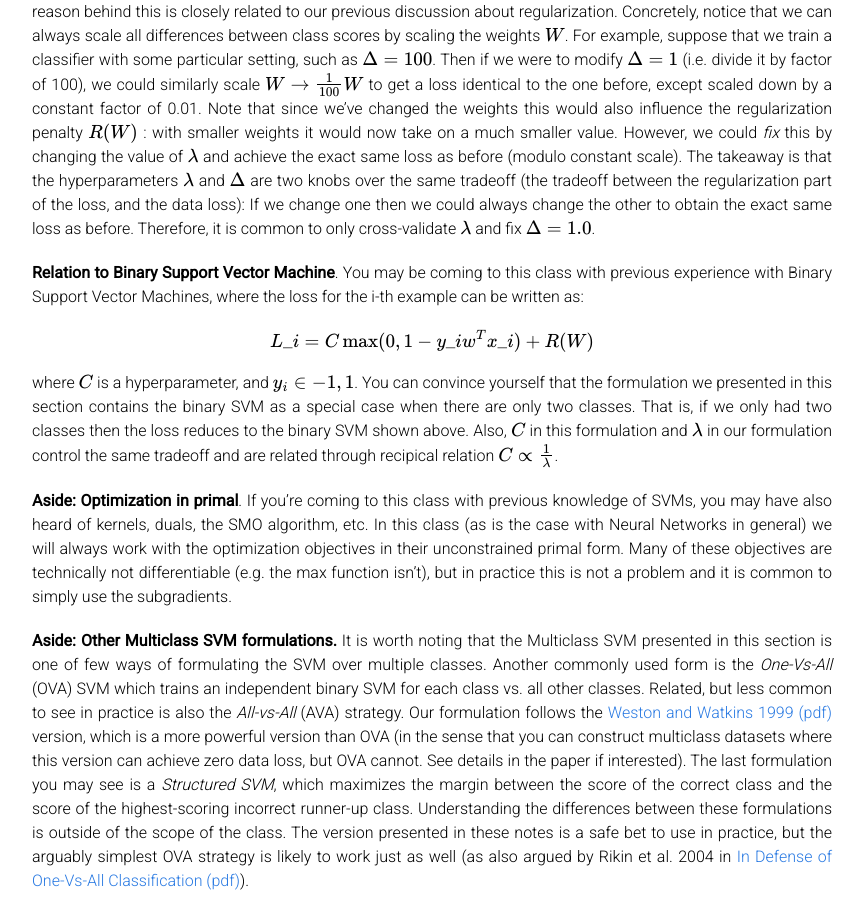
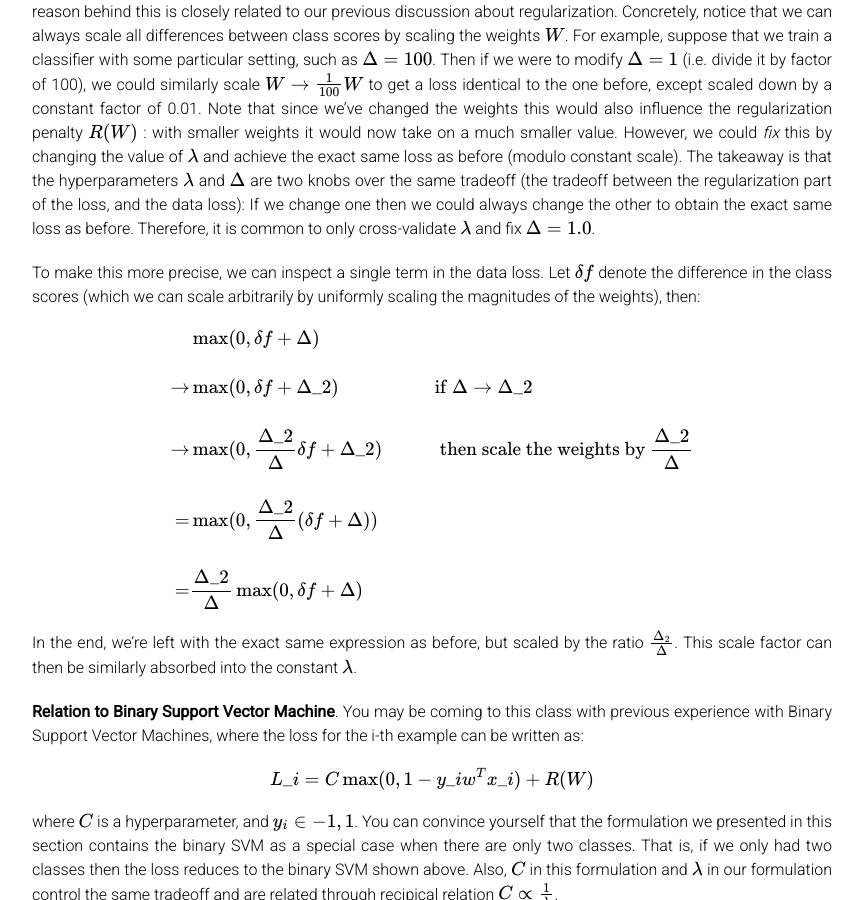
Before and after one commit to cs231n/cs231n.github.io, a Jekyll site: the page built from linear-classify.md, in a window 1280 px wide and 900 px high, scrolled down 9148 px. Shown: the whole window, without its empty margins (208-1073 px from the left). Built offline with Jekyll 4.4.1, drawn with Linux system fonts in a browser that asks for light colours; Markdown is read by kramdown in place of the engine named in the settings; formulas are drawn with MathJax 3.

Commit message:
adding clarification to the delta point

```diff
--- a/linear-classify.md
+++ b/linear-classify.md
@@ -232,6 +232,21 @@ The takeaway from this section is that the SVM loss takes one particular approac
 
 **Setting Delta.** Note that we brushed over the hyperparameter \\(\Delta\\) and its setting. What value should it be set to, and do we have to cross-validate it? It turns out that this hyperparameter can safely be set to \\(\Delta = 1.0\\) in all cases. The reason behind this is closely related to our previous discussion about regularization. Concretely, notice that we can always scale all differences between class scores by scaling the weights \\(W\\). For example, suppose that we train a classifier with some particular setting, such as \\(\Delta = 100\\). Then if we were to modify \\(\Delta = 1\\) (i.e. divide it by factor of 100), we could similarly scale \\(W \rightarrow \frac{1}{100}W\\) to get a loss identical to the one before, except scaled down by a constant factor of 0.01. Note that since we've changed the weights this would also influence the regularization penalty \\(R(W)\\) : with smaller weights it would now take on a much smaller value. However, we could *fix* this by changing the value of \\(\lambda\\) and achieve the exact same loss as before (modulo constant scale). The takeaway is that the hyperparameters \\(\lambda\\) and \\(\Delta\\) are two knobs over the same tradeoff (the tradeoff between the regularization part of the loss, and the data loss): If we change one then we could always change the other to obtain the exact same loss as before. Therefore, it is common to only cross-validate \\(\lambda\\) and fix \\(\Delta = 1.0\\).
 
+To make this more precise, we can inspect a single term in the data loss. Let \\( \delta f \\) denote the difference in the class scores (which we can scale arbitrarily by uniformly scaling the magnitudes of the weights), then:
+
+$$
+\begin{aligned}
+& \max(0, \delta f + \Delta) \\\\
+\rightarrow &  \max(0, \delta f + \Delta\_2) \hspace{1in} \text{if  } \Delta \rightarrow \Delta\_2 \\\\
+\rightarrow & \max(0, \frac{\Delta\_2}{\Delta} \delta f + \Delta\_2) \hspace{0.6in} \text{then scale the weights by   } \frac{\Delta\_2}{\Delta} \\\\
+= & \max(0, \frac{\Delta\_2}{\Delta} (\delta f + \Delta)) \\\\
+= & \frac{\Delta\_2}{\Delta} \max(0, \delta f + \Delta)
+\end{aligned}
+$$
+
+In the end, we're left with the exact same expression as before, but scaled by the ratio \\(\frac{\Delta\_2}{\Delta}\\). This scale factor can then be similarly absorbed into the constant \\(\lambda\\).
+
+
 **Relation to Binary Support Vector Machine**. You may be coming to this class with previous experience with Binary Support Vector Machines, where the loss for the i-th example can be written as:
 
 $$
```
